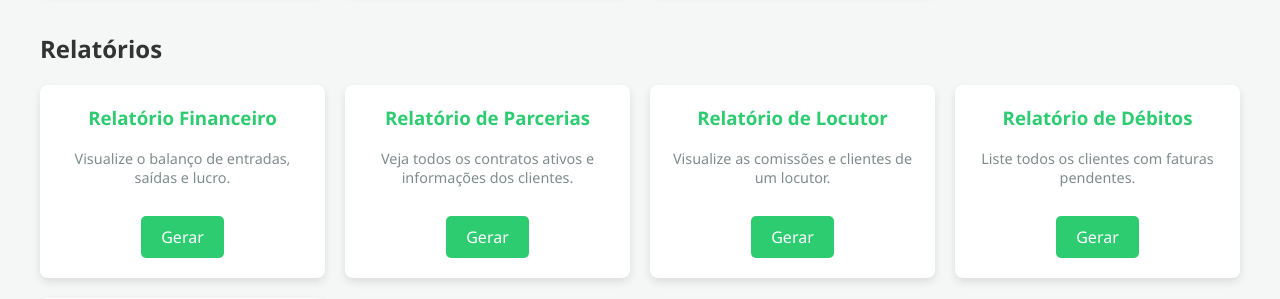
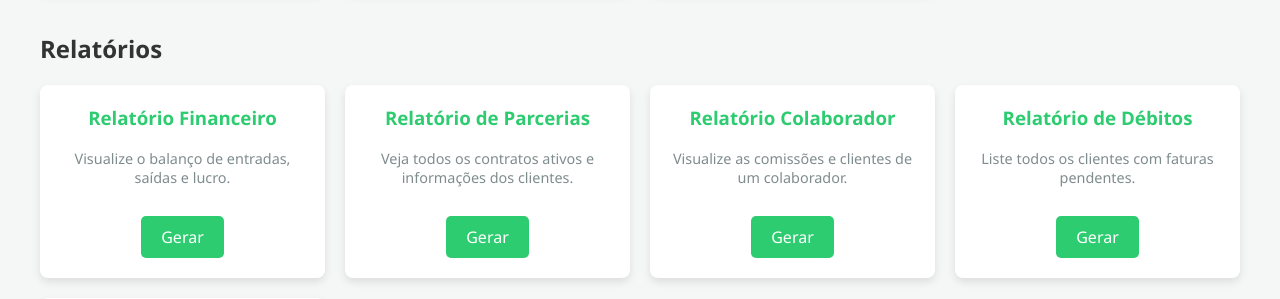
Before and after one commit to DjJulioReis/Gestao_radio, a PHP site: page /dashboard.php in a window 1280 px wide. Shown: the part 934-1233 px from the top of the page. Run offline with PHP 8.4, Linux system fonts and the light colour scheme; the visitor is signed in with stand-in values (Sample User, id 1).

Commit message:
fix: Atualiza link do relatório de colaborador no dashboard
Este commit atualiza o card "Relatório de Locutor" no dashboard para "Relatório Colaborador". O link agora aponta para `relatorio_colaborador.php`, refletindo a refatoração do sistema de `Locutores` para `Colaboradores`.

Isso corrige a inconsistência na interface e garante que os usuários acessem o relatório correto diretamente do dashboard.

```diff
--- a/controle/dashboard.php
+++ b/controle/dashboard.php
@@ -181,9 +181,9 @@ if (!isset($_SESSION['user_id'])) {
                 <a href="relatorio_parcerias.php">Gerar</a>
             </div>
             <div class="card">
-                <h3>Relatório de Locutor</h3>
-                <p>Visualize as comissões e clientes de um locutor.</p>
-                <a href="relatorio_locutor.php">Gerar</a>
+                <h3>Relatório Colaborador</h3>
+                <p>Visualize as comissões e clientes de um colaborador.</p>
+                <a href="relatorio_colaborador.php">Gerar</a>
             </div>
             <div class="card">
                 <h3>Relatório de Débitos</h3>
```
